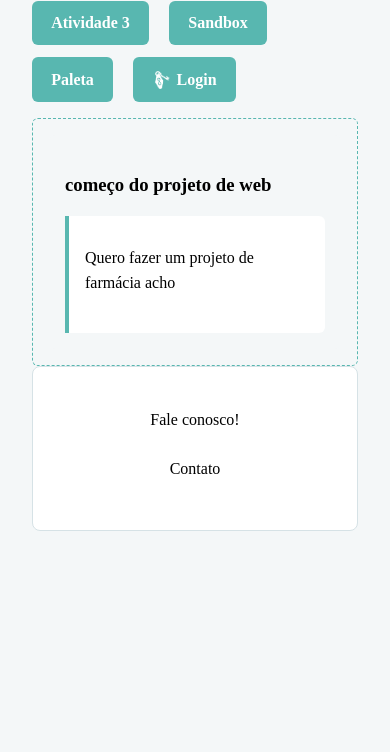
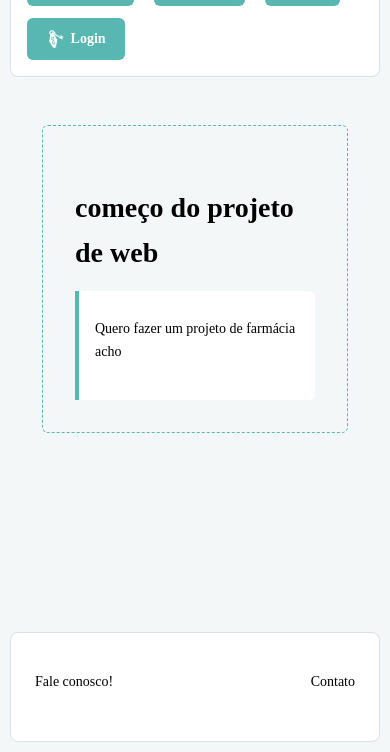
Before and after one commit to LuizCarlosdeCastro/repositoriowebfront, a plain HTML site: page pages/index.html in a window 390 px wide. Shown: the part 112-864 px from the top of the page. Drawn offline with Linux system fonts and the light colour scheme.

Commit message:
ATIVIDADE 09 - Media Queries, Mobile First e Flexbox

```diff
--- a/assets/css/styles.css
+++ b/assets/css/styles.css
@@ -17,24 +17,52 @@ audio{
   --color-text-dark: #20343A;
 }
 
+/*adicionei coisas de flexbox no body main header footer*/
 body {
   font-family: "Slabo 13px", serif;
+  font-size: 14px;
   background-color: var(--color-bg-light);
   color: var(--color-dark);
-  padding: 2rem;
+  padding: 10px;
   line-height: 1.6;
   max-width: 1000px;
   margin: 0 auto;
+  display: flex;
+  flex-direction: column;
+  min-height: 100vh;
+  margin: 0;
+}
+
+main {
+  flex: 1;
+  padding: 2rem;
+}
+
+@media(min-width:768px){
+  body{
+    font-size: 16px;
+    padding: 20px;
+  }
+}
+
+@media(min-width:1024px){
+  body{
+    font-size: 18px;
+    padding: 40px;
+  }
 }
 
 h1 {
   color: var(--color-dark);
   margin-bottom: 0.5rem;
+  font-size: 2em;
 }
 
 p {
   color: var(--color-dark);
   margin-bottom: 1.5rem;
+  font-size: 1em;
+
 }
 
 a {
@@ -47,6 +75,23 @@ a {
   margin-right: 0.5rem;
   font-weight: bold;
   transition: opacity 0.2s ease;
+}
+
+header {
+  display: flex;
+  justify-content: space-between;
+  align-items: center;
+  flex-wrap: wrap;
+  gap: 1rem;
+  padding: 1rem;
+  background-color: var(--color-white);
+  border: 1px solid var(--color-border);
+  border-radius: 8px;
+}
+
+header h1 {
+  margin: 0;
+  font-size: 1.5em;
 }
 
 a:hover {
@@ -105,6 +150,9 @@ aside {
 
 
 footer {
+  display: flex;
+  justify-content: space-between;
+  align-items: center;
   background-color: var(--color-white);
   border: 1px solid var(--color-border);
   border-radius: 8px;
@@ -119,7 +167,9 @@ nav ul {
   gap: 0.75rem;
   padding: 0;
   margin: 0;
+  align-items: center;
 }
+
 /*css para o icone de login*/
 .btn-login-link {
   display: inline-flex;
```
